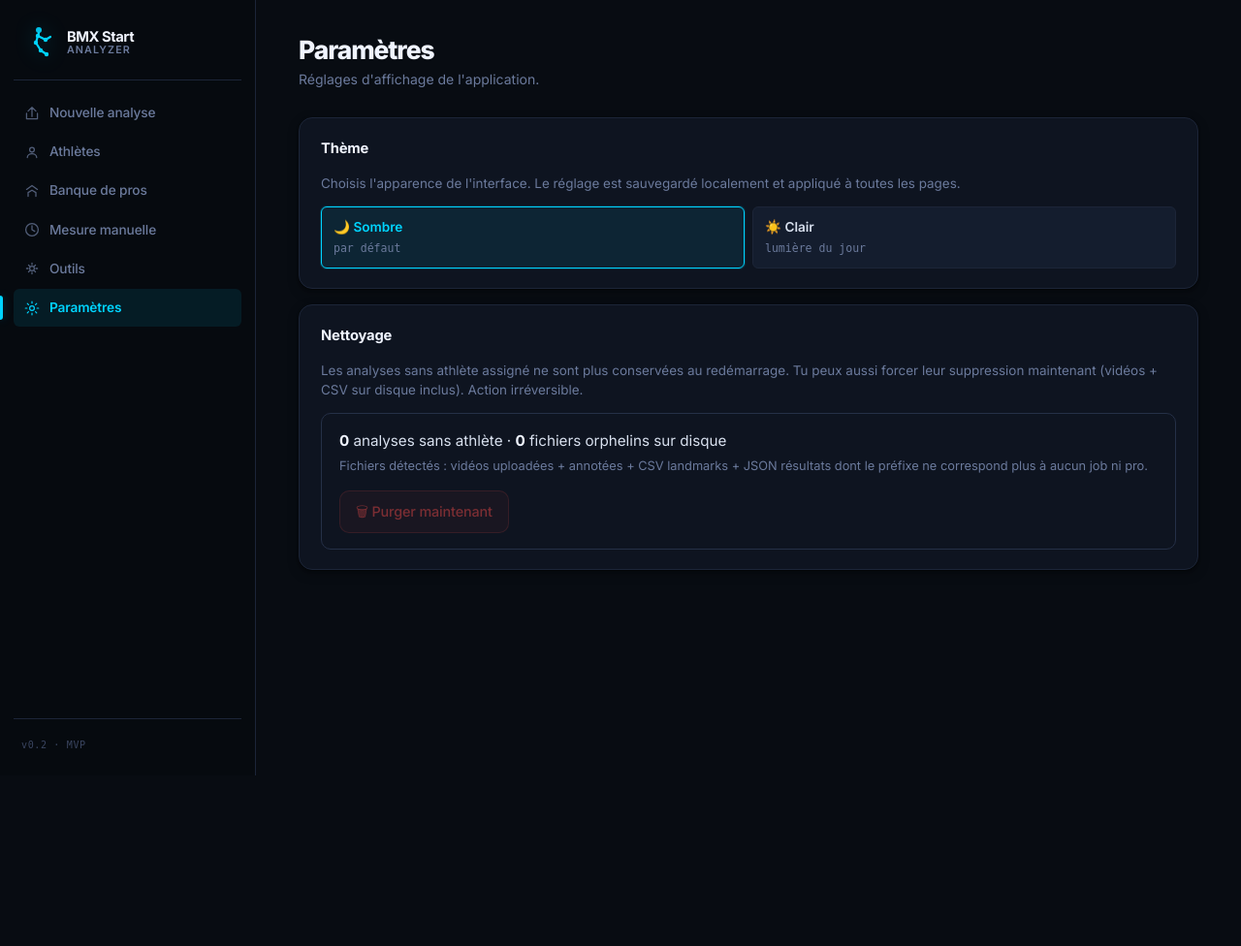
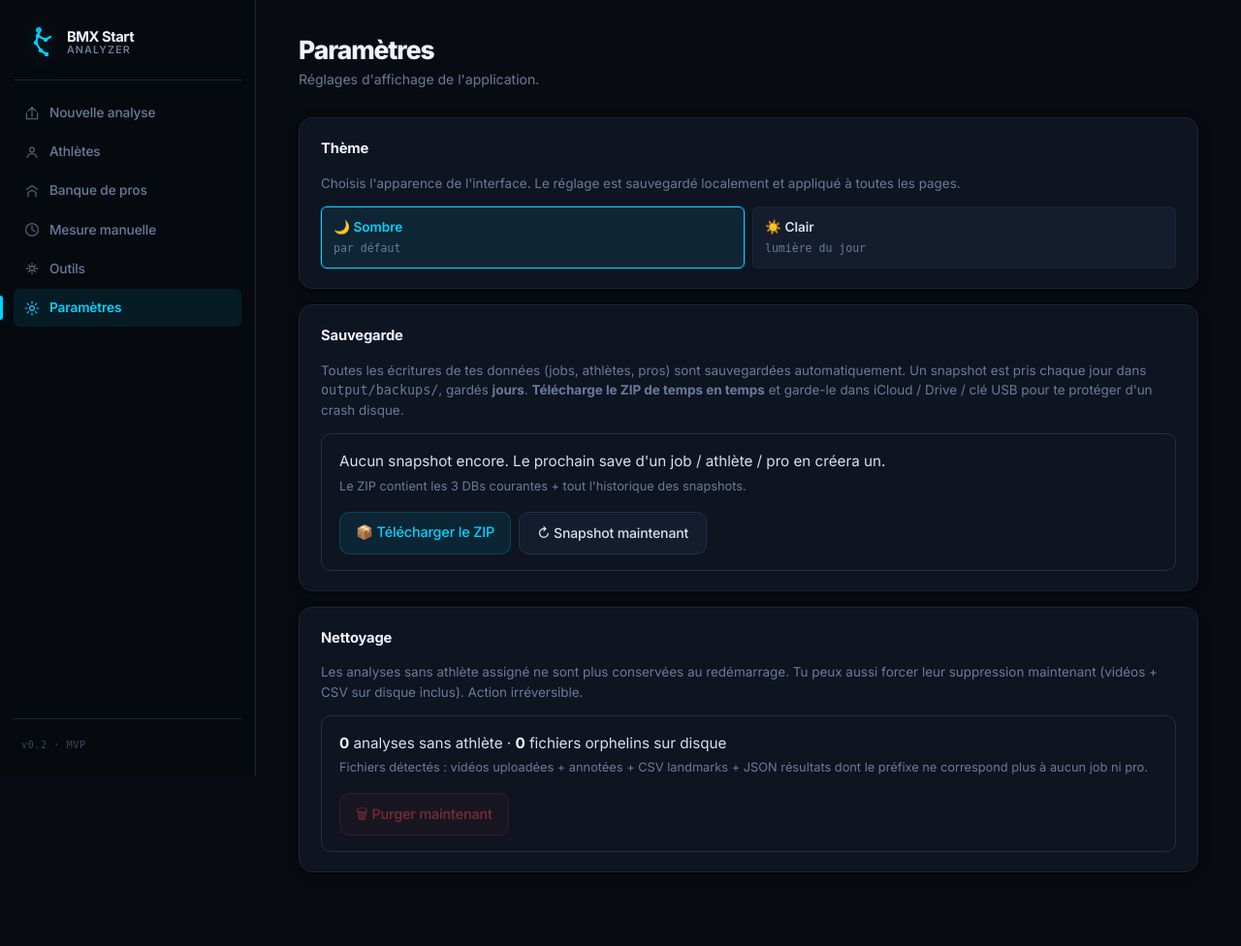
Before and after one commit to Louispump/bmx-start-analyzer, a FastAPI app: page /settings in a window 1280 px wide. Shown: the whole page at 97% size. Before the commit the page ends 800 px from the top, so only its background shows below. Run offline with FastAPI, Linux system fonts and the light colour scheme.

Commit message:
feat(backup): sauvegarde auto des DBs + télécharge ZIP depuis /settings
Toutes les écritures JSON (save_jobs/pros/athletes) passent maintenant par
_save_db_with_backup() qui :
  1. Atomic write (.tmp + os.replace) — plus de risque de corruption mi-écrit
  2. Snapshot dans output/backups/YYYY-MM-DD/, overwrite intra-jour
  3. Purge des snapshots > 14 jours

UI /settings — nouvelle section 'Sauvegarde' :
  - Statut (dernier snapshot, nombre, taille)
  - Bouton '📦 Télécharger le ZIP' → /settings/backup.zip
    Contenu : current/<3 DBs> + history/<jusqu'à 14 jours>
  - Bouton '↻ Snapshot maintenant' → force un snapshot avant op risquée

Recommandation : télécharger le ZIP régulièrement et le garder hors-Mac
(iCloud / Drive / clé USB). Couvre tout perte si le disque crashe.

Co-Authored-By: Claude Opus 4.7 <noreply@anthropic.com>

```diff
--- a/app.py
+++ b/app.py
@@ -13,13 +13,13 @@ import json
 import shutil
 import traceback
 from pathlib import Path
-from datetime import datetime
+from datetime import datetime, timedelta
 
 import cv2
 from fastapi import FastAPI, UploadFile, File, BackgroundTasks, Request, Form
 from fastapi.staticfiles import StaticFiles
 from fastapi.templating import Jinja2Templates
-from fastapi.responses import JSONResponse
+from fastapi.responses import JSONResponse, Response
 from jinja2 import Environment, FileSystemLoader
 
 import numpy as np
@@ -83,8 +83,68 @@ def load_pros() -> dict:
             pass
     return {}
 
+# ── Sauvegardes automatiques ─────────────────────────────────────────────────
+# Tout write d'une DB JSON :
+#   1. Atomic : write dans un .tmp puis os.replace (jamais de fichier corrompu
+#      mi-écrit même si Python crashe en plein milieu).
+#   2. Snapshot du résultat dans output/backups/YYYY-MM-DD/<filename>. Un seul
+#      snapshot par jour (overwrite intra-jour), retention 14 jours. Si tu
+#      découvres demain qu'un job a été pourri, t'as la version d'hier.
+BACKUP_DIR             = OUTPUT_DIR / "backups"
+BACKUP_RETENTION_DAYS  = 14
+
+def _atomic_write_text(path: Path, content: str):
+    tmp = path.with_suffix(path.suffix + ".tmp")
+    tmp.write_text(content, encoding="utf-8")
+    os.replace(tmp, path)
+
+def _snapshot_db(path: Path):
+    if not path.exists(): return
+    today = datetime.now().strftime("%Y-%m-%d")
+    dest_dir = BACKUP_DIR / today
+    dest_dir.mkdir(parents=True, exist_ok=True)
+    shutil.copy2(path, dest_dir / path.name)
+
+def _prune_old_backups():
+    if not BACKUP_DIR.exists(): return
+    cutoff = datetime.now() - timedelta(days=BACKUP_RETENTION_DAYS)
+    for d in BACKUP_DIR.iterdir():
+        if not d.is_dir(): continue
+        try:
+            dt = datetime.strptime(d.name, "%Y-%m-%d")
+            if dt < cutoff:
+                shutil.rmtree(d, ignore_errors=True)
+        except ValueError:
+            pass  # nom de dossier inattendu → on touche pas
+
+def _save_db_with_backup(path: Path, content: str):
+    _atomic_write_text(path, content)
+    try:
+        _snapshot_db(path)
+        _prune_old_backups()
+    except Exception as e:
+        # Une erreur de snapshot ne doit JAMAIS empêcher le save principal
+        print(f"[backup] snapshot failed for {path.name}: {e}")
+
+def _backup_status() -> dict:
+    if not BACKUP_DIR.exists():
+        return {"snapshot_count": 0, "last_snapshot": None, "total_kb": 0}
+    folders = sorted([d.name for d in BACKUP_DIR.iterdir() if d.is_dir()])
+    total = 0
+    for f in BACKUP_DIR.rglob("*"):
+        if f.is_file():
+            try: total += f.stat().st_size
+            except Exception: pass
+    return {
+        "snapshot_count": len(folders),
+        "last_snapshot":  folders[-1] if folders else None,
+        "total_kb":       total // 1024,
+        "retention_days": BACKUP_RETENTION_DAYS,
+    }
+
+
 def save_pros(pros: dict):
-    PROS_DB.write_text(json.dumps(pros, indent=2, ensure_ascii=False))
+    _save_db_with_backup(PROS_DB, json.dumps(pros, indent=2, ensure_ascii=False))
 
 def load_jobs() -> dict:
     if JOBS_DB.exists():
@@ -101,7 +161,7 @@ def save_jobs(jobs: dict):
     # la purge manuelle depuis /settings).
     done = {k: v for k, v in jobs.items()
             if v.get("status") == "done" and v.get("athlete_id")}
-    JOBS_DB.write_text(json.dumps(done, indent=2, ensure_ascii=False))
+    _save_db_with_backup(JOBS_DB, json.dumps(done, indent=2, ensure_ascii=False))
 
 def load_athletes() -> dict:
     if ATHLETES_DB.exists():
@@ -112,7 +172,7 @@ def load_athletes() -> dict:
     return {}
 
 def save_athletes(athletes: dict):
-    ATHLETES_DB.write_text(json.dumps(athletes, indent=2, ensure_ascii=False))
+    _save_db_with_backup(ATHLETES_DB, json.dumps(athletes, indent=2, ensure_ascii=False))
 
 pros:     dict = load_pros()
 jobs:     dict = load_jobs()
@@ -794,6 +854,7 @@ async def settings_page(request: Request):
     return templates.TemplateResponse(request, "settings.html", {
         "n_orphan_jobs":  n_orphan_jobs,
         "n_orphan_files": n_orphan_files,
+        "backup":         _backup_status(),
     })
 
 
@@ -802,6 +863,42 @@ async def jobs_purge_orphans():
     """Supprime tous les jobs en mémoire sans athlète + les fichiers orphelins
     sur disque (préfixe job_id qui ne correspond à aucun job/pro connu)."""
     return purge_orphans()
+
+
+@app.get("/settings/backup.zip")
+async def settings_backup_zip():
+    """ZIP contenant :
+       - current/  → les 3 DBs JSON actuelles
+       - history/  → tous les snapshots quotidiens (jusqu'à 14 jours)
+    À télécharger régulièrement et garder dans iCloud / Drive / clé USB."""
+    import io, zipfile
+    buf = io.BytesIO()
+    with zipfile.ZipFile(buf, "w", zipfile.ZIP_DEFLATED) as zf:
+        for p in (PROS_DB, JOBS_DB, ATHLETES_DB):
+            if p.exists():
+                zf.write(p, arcname=f"current/{p.name}")
+        if BACKUP_DIR.exists():
+            for f in BACKUP_DIR.rglob("*.json"):
+                arc = "history/" + f.relative_to(BACKUP_DIR).as_posix()
+                zf.write(f, arcname=arc)
+    fname = f"bmx-backup-{datetime.now().strftime('%Y-%m-%d_%H%M')}.zip"
+    return Response(
+        content=buf.getvalue(),
+        media_type="application/zip",
+        headers={"Content-Disposition": f'attachment; filename="{fname}"'},
+    )
+
+
+@app.post("/settings/backup_snapshot")
+async def settings_backup_snapshot():
+    """Force un snapshot immédiat des 3 DBs (utile avant une opération risquée)."""
+    try:
+        for p in (PROS_DB, JOBS_DB, ATHLETES_DB):
+            _snapshot_db(p)
+        _prune_old_backups()
+        return {"ok": True, "status": _backup_status()}
+    except Exception as e:
+        return JSONResponse({"error": str(e)}, status_code=500)
 
 
 # ── Outils (calculateurs gear / pression) ────────────────────────────────────
--- a/static/style.css
+++ b/static/style.css
@@ -581,6 +581,45 @@ header h1 {
   border-color: var(--red);
 }
 .btn-purge:disabled { opacity: 0.45; cursor: not-allowed; }
+
+/* ── Carte sauvegarde (settings) ──────────────────────────────────── */
+.backup-card {
+  display: flex;
+  align-items: center;
+  justify-content: space-between;
+  gap: 16px;
+  background: var(--surface);
+  border: 1px solid var(--border-strong);
+  border-radius: var(--radius);
+  padding: 16px 18px;
+  flex-wrap: wrap;
+}
+.backup-card-text  { flex: 1 1 auto; min-width: 0; }
+.backup-card-counts { font-size: .95rem; color: var(--text); }
+.backup-card-counts strong { color: var(--text-strong); font-weight: 700; }
+.backup-card-sub {
+  margin-top: 4px;
+  font-size: .8rem;
+  color: var(--muted);
+}
+.backup-card-actions { display: inline-flex; gap: 8px; flex-wrap: wrap; }
+.btn-backup {
+  background: var(--accent-soft);
+  color: var(--accent);
+  border: 1px solid var(--accent-mid);
+  border-radius: var(--radius);
+  padding: 9px 16px;
+  font-size: .9rem;
+  font-weight: 500;
+  cursor: pointer;
+  text-decoration: none;
+  transition: var(--transition);
+  min-height: 44px;
+  display: inline-flex;
+  align-items: center;
+  white-space: nowrap;
+}
+.btn-backup:hover { background: var(--accent); color: #001820; border-color: var(--accent); }
 
 /* ── Bandeau analyse éphémère + bouton athlète + popover ──────────── */
 .ephemeral-banner {
--- a/templates/settings.html
+++ b/templates/settings.html
@@ -15,6 +15,33 @@
     <div class="radio-cards" id="theme-cards">
       <label class="radio-card"><input type="radio" name="theme" value="dark"><span class="rc-name">🌙 Sombre</span><span class="rc-delta">par défaut</span></label>
       <label class="radio-card"><input type="radio" name="theme" value="light"><span class="rc-name">☀️ Clair</span><span class="rc-delta">lumière du jour</span></label>
+    </div>
+  </div>
+
+  <div class="section">
+    <h2>Sauvegarde</h2>
+    <p class="section-note">
+      Toutes les écritures de tes données (jobs, athlètes, pros) sont sauvegardées automatiquement.
+      Un snapshot est pris chaque jour dans <code>output/backups/</code>, gardés <strong>{{ backup.retention_days }} jours</strong>.
+      <strong>Télécharge le ZIP de temps en temps</strong> et garde-le dans iCloud / Drive / clé USB pour te protéger d'un crash disque.
+    </p>
+    <div class="backup-card">
+      <div class="backup-card-text">
+        <div class="backup-card-counts">
+          {% if backup.last_snapshot %}
+            Dernier snapshot : <strong>{{ backup.last_snapshot }}</strong> ·
+            <strong>{{ backup.snapshot_count }}</strong> snapshot{{ 's' if backup.snapshot_count != 1 else '' }} conservé{{ 's' if backup.snapshot_count != 1 else '' }} ·
+            <strong>{{ backup.total_kb }}</strong> KB
+          {% else %}
+            Aucun snapshot encore. Le prochain save d'un job / athlète / pro en créera un.
+          {% endif %}
+        </div>
+        <div class="backup-card-sub">Le ZIP contient les 3 DBs courantes + tout l'historique des snapshots.</div>
+      </div>
+      <div class="backup-card-actions">
+        <a href="/settings/backup.zip" class="btn btn-backup" download>📦 Télécharger le ZIP</a>
+        <button type="button" id="btn-backup-now" class="btn">↻ Snapshot maintenant</button>
+      </div>
     </div>
   </div>
 
@@ -58,6 +85,28 @@
     });
   });
 
+  // Snapshot manuel des DBs
+  const btnSnap = document.getElementById('btn-backup-now');
+  if (btnSnap) {
+    btnSnap.addEventListener('click', async () => {
+      btnSnap.disabled = true;
+      const original = btnSnap.textContent;
+      btnSnap.textContent = '⏳ Snapshot…';
+      try {
+        const res  = await fetch('/settings/backup_snapshot', { method: 'POST' });
+        const data = await res.json();
+        if (!res.ok) { alert('Erreur : ' + (data.error || res.status)); return; }
+        alert(`✅ Snapshot pris. ${data.status.snapshot_count} snapshot(s) au total.`);
+        location.reload();
+      } catch (e) {
+        alert('Erreur réseau : ' + e.message);
+      } finally {
+        btnSnap.disabled = false;
+        btnSnap.textContent = original;
+      }
+    });
+  }
+
   // Purge des analyses orphelines
   const btnPurge = document.getElementById('btn-purge-orphans');
   if (btnPurge) {
```
